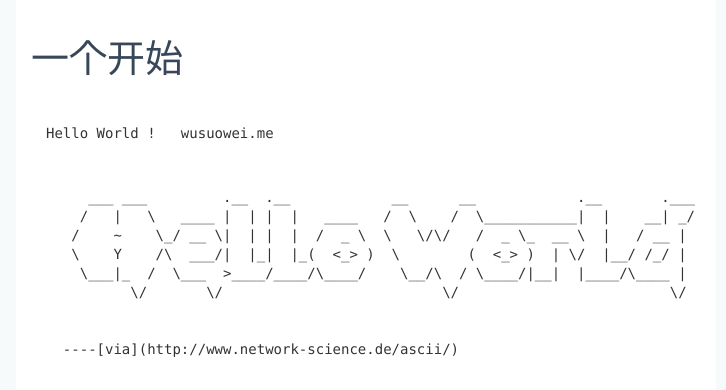
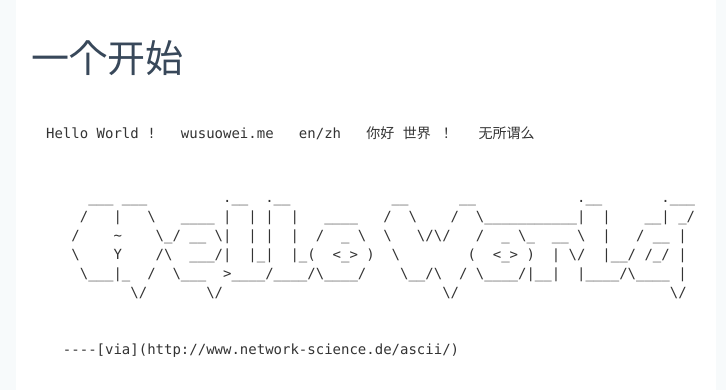
Before and after one commit to bqkc/bqkc.github.io, a Jekyll site: the page built from _posts/2016/2016-09-19-first-time.md, in a window 1280 px wide, cut to the strip 0-390 px from the top of the page. Shown: the whole strip, without its empty margins (274-1000 px from the left). Built offline with Jekyll 4.4.1, drawn with Linux system fonts in a browser that asks for light colours.

Commit message:
Update 2016-09-19-first-time.md

````diff
--- a/_posts/2016/2016-09-19-first-time.md
+++ b/_posts/2016/2016-09-19-first-time.md
@@ -6,7 +6,7 @@
 ---
 
 ```html
-Hello World !   wusuowei.me
+Hello World !   wusuowei.me   en/zh   你好 世界 ！   无所谓么
 ```
 
 ```
````
